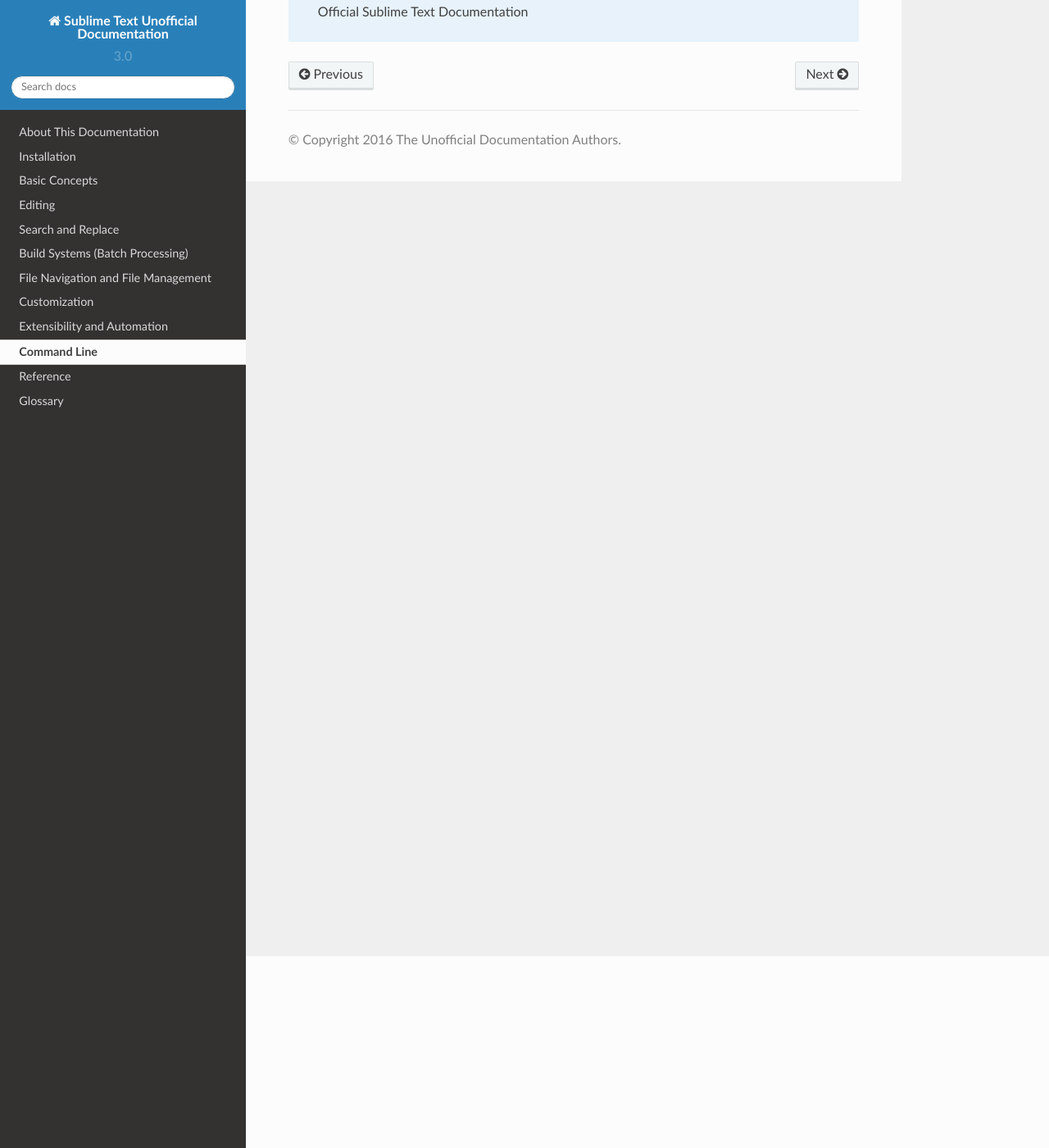
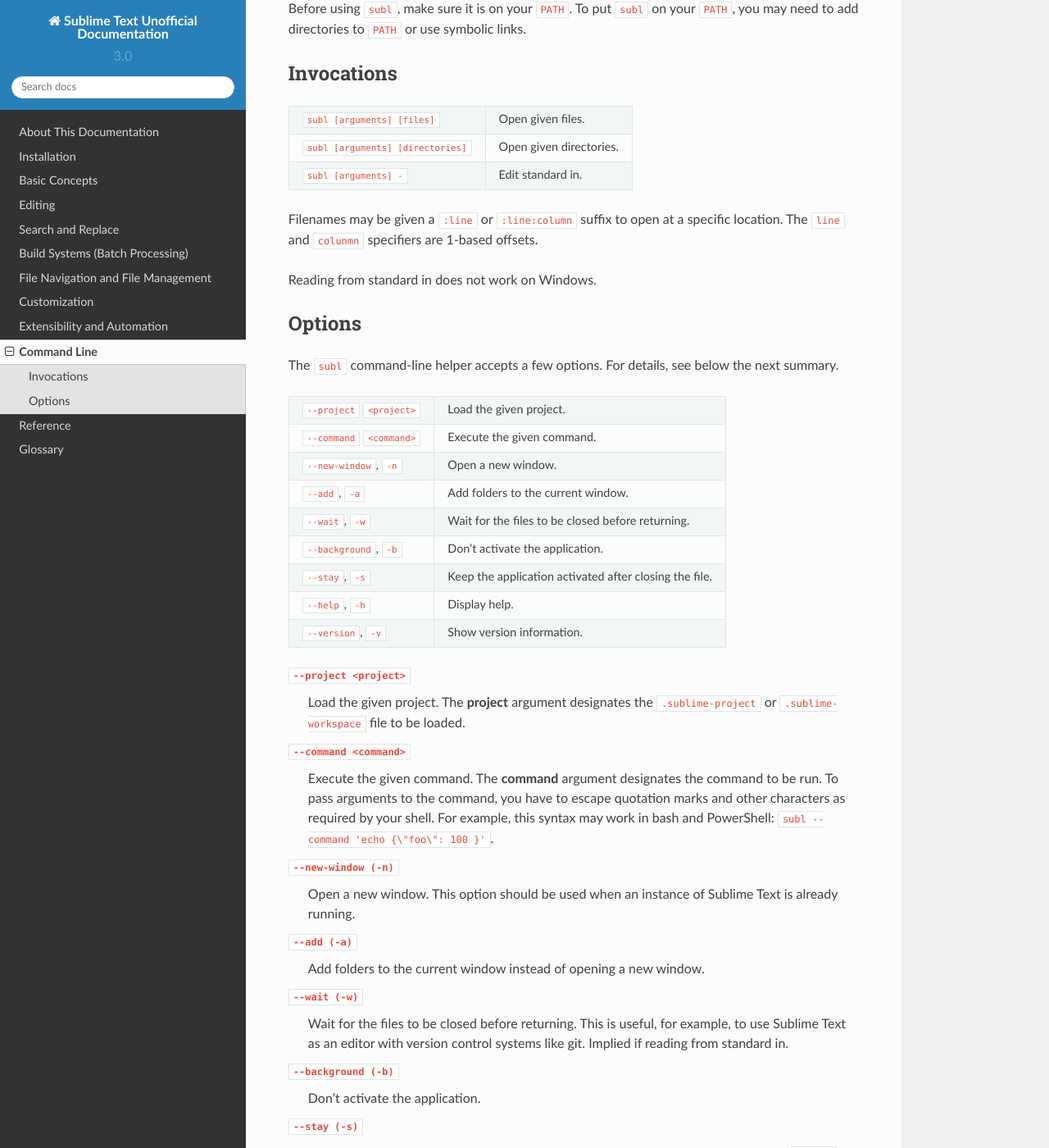
Before and after one commit to guillermooo/sublime-undocs, a Sphinx documentation site: the page built from source/command_line/command_line.rst, in a window 1280 px wide and 1400 px high, scrolled down 234 px. Shown: the whole window at 82% size. Built offline with Sphinx 7.4.7 and the Read the Docs theme 2.0.0, drawn with Linux system fonts in a browser that asks for light colours; some of the changed text lies outside the part shown.

Commit message:
use generated files for command line docs

```diff
--- /dev/null
+++ b/source/_includes/command_line.g.txt
@@ -0,0 +1,83 @@
+.. This file was generated. Don't edit it.
+
+================================== =======================
+``subl [arguments] [files]``       Open given files.
+``subl [arguments] [directories]`` Open given directories.
+``subl [arguments] -``             Edit standard in.
+================================== =======================
+
+Filenames may be given a ``:line`` or ``:line:column`` suffix
+to open at a specific location.
+The ``line`` and ``colunmn`` specifiers are 1-based offsets.
+
+Reading from standard in does not work on Windows.
+
+Options
+-------
+
+The ``subl`` command-line helper accepts a few options.
+For details, see below the next summary.
+
+=========================== ======================================================
+``--project`` ``<project>`` Load the given project.
+``--command`` ``<command>`` Execute the given command.
+``--new-window``, ``-n``    Open a new window.
+``--add``, ``-a``           Add folders to the current window.
+``--wait``, ``-w``          Wait for the files to be closed before returning.
+``--background``, ``-b``    Don't activate the application.
+``--stay``, ``-s``          Keep the application activated after closing the file.
+``--help``, ``-h``          Display help.
+``--version``, ``-v``       Show version information.
+=========================== ======================================================
+
+``--project <project>``
+   Load the given project. The **project** argument
+   designates the :file:`.sublime-project` or :file:`.sublime-workspace` file
+   to be loaded.
+
+
+``--command <command>``
+   Execute the given command. The **command** argument
+   designates the command to be run.
+   To pass arguments to the command,
+   you have to escape quotation marks
+   and other characters
+   as required by your shell.
+   For example, this syntax may work
+   in bash and PowerShell:
+   ``subl --command 'echo {\"foo\": 100 }'``.
+
+
+``--new-window (-n)``
+   Open a new window.
+   This option should be used
+   when an instance of Sublime Text
+   is already running.
+
+
+``--add (-a)``
+   Add folders to the current window
+   instead of opening a new window.
+
+
+``--wait (-w)``
+   Wait for the files to be closed
+   before returning.
+   This is useful, for example,
+   to use Sublime Text as an editor
+   with version control systems like git.
+   Implied if reading from standard in.
+
+
+``--background (-b)``
+   Don't activate the application.
+
+``--stay (-s)``
+   Keep the application activated after closing the file. Only works in combination
+   with ``--wait``.
+
+``--help (-h)``
+   Display help.
+
+``--version (-v)``
+   Show version information.
--- a/source/command_line/command_line.rst
+++ b/source/command_line/command_line.rst
@@ -1,7 +1,20 @@
 Command Line Usage
 ==================
 
-.. seealso::
+Sublime Text includes a command-line helper called ``subl``.
+Using the command-line helper,
+you can open files and folders
+and perform other actions
+from the command line.
 
-   `OS X Command Line <http://www.sublimetext.com/docs/2/osx_command_line.html>`_
-      Official Sublime Text Documentation
+Before using ``subl``, make sure
+it is on your ``PATH``.
+To put ``subl`` on your ``PATH``,
+you may need to add directories to ``PATH``
+or use symbolic links.
+
+
+Invocations
+-----------
+
+.. include:: ../_includes/command_line.g.txt
```
Also changed, not shown: 1 other file.
